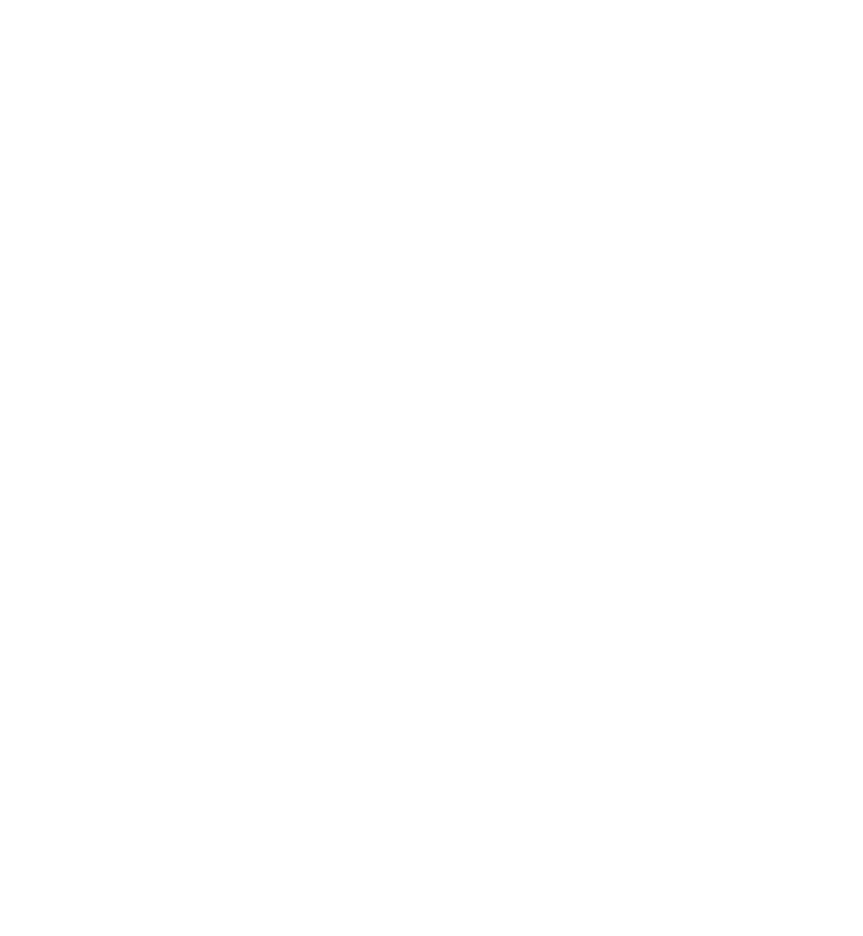
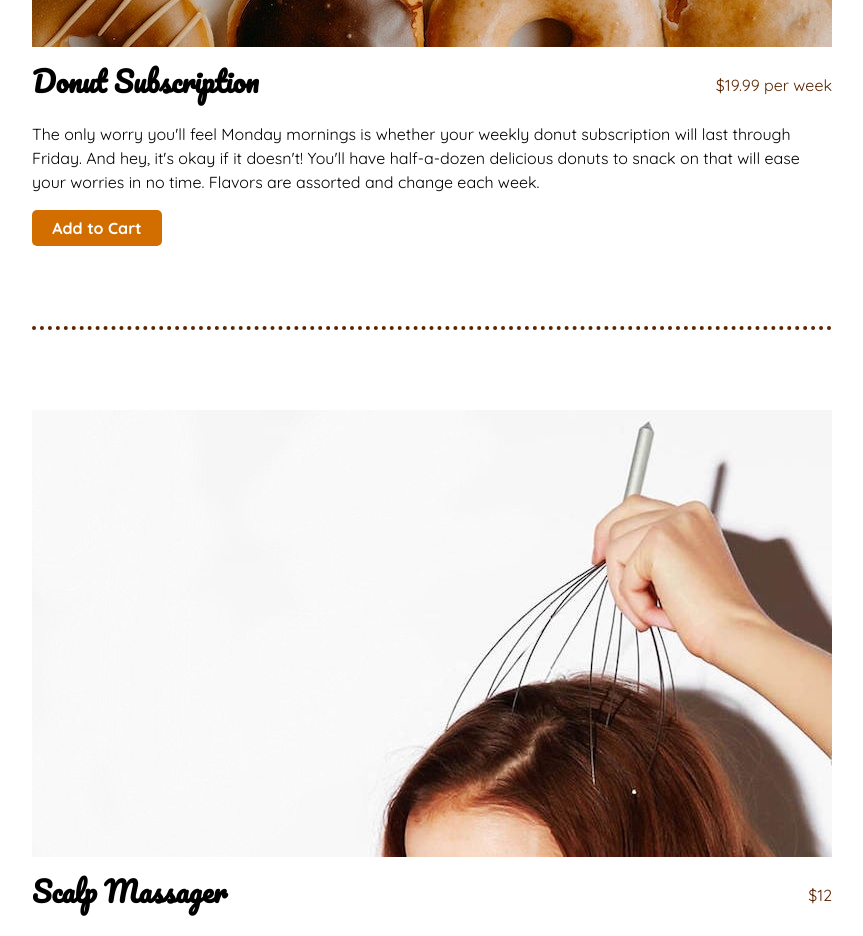
Before and after one commit to cynthem/shopping-cart, a React (Create React App) app: page /shop in a window 1280 px wide. Shown: the part 3740-4676 px from the top of the page, without its empty margins (208-1071 px from the left). Before the commit the page ends 2480 px from the top, so only its background shows below. Built offline with nearby package versions, Linux system fonts and the light colour scheme.

Commit message:
Complete product list

```diff
--- a/src/productList.js
+++ b/src/productList.js
@@ -1,6 +1,15 @@
 import kittens from './assets/images/products/kittens.jpg';
 import bath from './assets/images/products/bath.jpg';
 import hugs from './assets/images/products/hugs.jpg';
+import therapy from './assets/images/products/therapy.jpg';
+import donuts from './assets/images/products/donuts.jpg';
+import scalp from './assets/images/products/scalp.jpg';
+import assistant from './assets/images/products/assistant.jpg';
+import headphones from './assets/images/products/headphones.jpg';
+import voodoo from './assets/images/products/voodoo.jpg';
+import silk from './assets/images/products/silk.jpg';
+import massage from './assets/images/products/massage.jpg';
+import coloring from './assets/images/products/coloring.jpg';
 
 const productList = [
     {
@@ -23,6 +32,69 @@
         rate: "gas money",
         image: hugs,
         description: "Hard day at work? Grandma will make it better with one of her famous hugs! Depending on how badly the day went, she might lend an ear to your problems and console you (plus more hugs!). This service is free but Grandma asks that you provide gas money and maybe some milk for her cookies."
+    },
+    {
+        name: "Therapy",
+        price: 125.00,
+        rate: "per session",
+        image: therapy,
+        description: "Care to share? Spill your guts to a certified therapist weekly or bi-weekly and tackle your stress with a long-term approach. These private sessions will provide the space to trade your ineffective coping mechanisms with productive ways of handling life's stressors."
+    },
+    {
+        name: "Donut Subscription",
+        price: 19.99,
+        rate: "per week",
+        image: donuts,
+        description: "The only worry you'll feel Monday mornings is whether your weekly donut subscription will last through Friday. And hey, it's okay if it doesn't! You'll have half-a-dozen delicious donuts to snack on that will ease your worries in no time. Flavors are assorted and change each week."
+    },
+    {
+        name: "Scalp Massager",
+        price: 12.00,
+        rate: "",
+        image: scalp,
+        description: "You'll wonder why people don't carry scalp massagers everywhere with them once you try one. When the tingles reach down your spine, you'll understand the term 'headgasm.' This item is one of the best investments you'll ever make!"
+    },
+    {
+        name: "Personal Assistant",
+        price: 30.00,
+        rate: "per hour",
+        image: assistant,
+        description: "While not cheap, we can all still agree a personal assistant is so worth it. Our trained and well-qualified personal assistants will take care of those time-consuming tasks, chores, and errands that seem to eat up your free time. They'll even do your taxes!"
+    },
+    {
+        name: "Noise Cancelling Headphones",
+        price: 69.95,
+        rate: "",
+        image: headphones,
+        description: "When you need to turn the noise of the world off, nothing is better than noise cancelling headphones. Shut out the demands and the whining and listen to whatever YOU want! Not recommended while driving."
+    },
+    {
+        name: "Voodoo Doll",
+        price: 7.99,
+        rate: "",
+        image: voodoo,
+        description: "Sometimes it helps to exorcise the stress demons. Summon all of your worries into this doll and give it the punishment it deserves with a free pack of needles. Our spells have ensured these Voodoo dolls don't work on people or animals."
+    },
+    {
+        name: "The Silk Package",
+        price: 145.00,
+        rate: "",
+        image: silk,
+        description: "Ease into luxury every night with the silk package. Includes bedding and pajamas and is guaranteed to make you forget the worries of the day and drift off peacefully in no time. Dry clean only."
+    },
+    {
+        name: "Massage",
+        price: 85.00,
+        rate: "per hour",
+        image: massage,
+        description: "Sometimes we carry stress in our backs... and sometimes in our feet, legs, heads, and you get the picture. Enjoy a full body massage for up to an hour or more. Massage therapists will come to you. It's okay to fall asleep."
+    },
+    {
+        name: "Coloring Book",
+        price: 9.99,
+        rate: "",
+        image: coloring,
+        description: "One of the simplest - but effective - ways to unwind after a long day (or week) is with a classic coloring book. We recommend coloring pencils, but pages can be easily removed and colored with paint or markers. Coloring supplies not included."
     }
 ];
 
```
